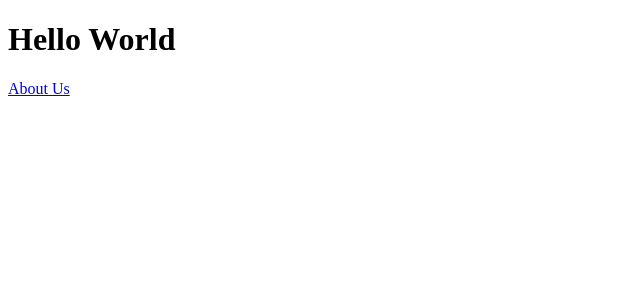
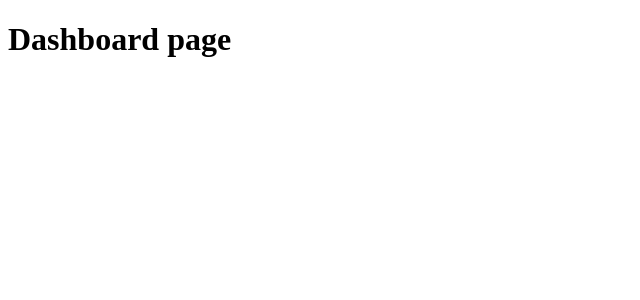
Before and after one commit to Johnny-Jackpot/users-dashboard, a React (Vite) app: page / in a window 1280 px wide. Shown: the top 300 px of the page, without its empty margins (0-640 px from the left). Built offline with nearby package versions, Linux system fonts and the light colour scheme.

Commit message:
added pages

```diff
--- a/src/main.tsx
+++ b/src/main.tsx
@@ -5,20 +5,17 @@ import {
   RouterProvider,
   Link,
 } from "react-router-dom";
+import DashboardPage from "./pages/DashboardPage.tsx";
+import LoginPage from "./pages/LoginPage.tsx";
 
 const router = createBrowserRouter([
   {
     path: "/",
-    element: (
-      <div>
-        <h1>Hello World</h1>
-        <Link to="about">About Us</Link>
-      </div>
-    ),
+    element: <DashboardPage />,
   },
   {
-    path: "about",
-    element: <div>About</div>,
+    path: "login",
+    element: <LoginPage />,
   },
 ]);
 
--- /dev/null
+++ b/src/pages/DashboardPage.tsx
@@ -0,0 +1,11 @@
+import * as React from "react";
+
+const DashboardPage: React.FC = () => {
+  return (
+    <div>
+      <h1>Dashboard page</h1>
+    </div>
+  )
+}
+
+export default DashboardPage;
--- /dev/null
+++ b/src/pages/LoginPage.tsx
@@ -0,0 +1,11 @@
+import * as React from "react";
+
+const LoginPage: React.FC = () => {
+  return (
+    <div>
+      <h1>Login page</h1>
+    </div>
+  )
+}
+
+export default LoginPage;
```
